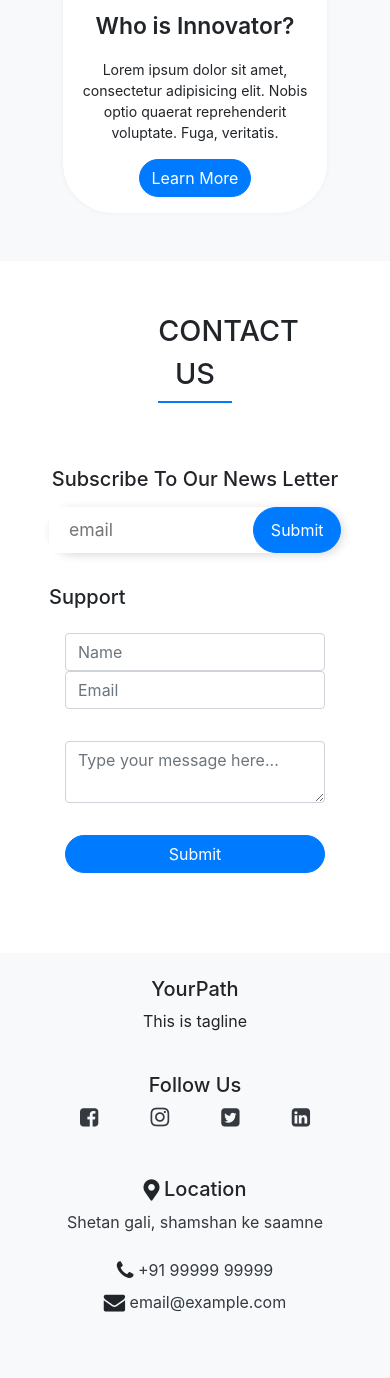
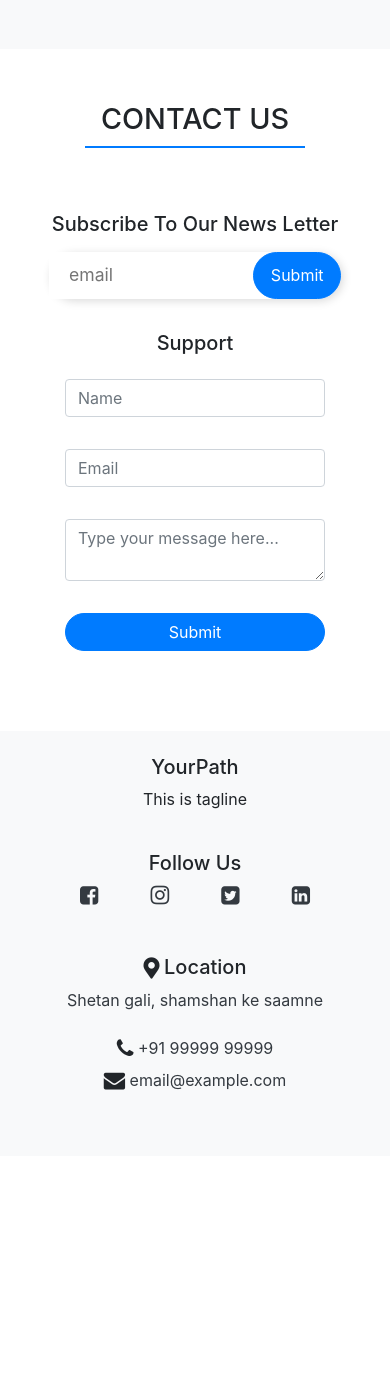
Before and after one commit to akshsisodiya/yourpath, a Django app: page / in a window 390 px wide. Shown: the part 2670-4048 px from the top of the page. After the commit the page ends 3760 px from the top, so only its background shows below. Run offline with Django 3.2, Linux system fonts and the light colour scheme; some libraries are stand-ins or nearby versions.

Commit message:
'increased-responsiveness'

```diff
--- a/static/css/header.css
+++ b/static/css/header.css
@@ -99,6 +99,11 @@
         font-size: 5em;
     }
 }
+@media (max-width: 400px) {
+    .header-left .title{
+        font-size: 3em;
+    }
+}
 
 /* Header Navbar */
 .navbar{
--- a/static/css/home.css
+++ b/static/css/home.css
@@ -8,9 +8,37 @@
     border-bottom: 0.1em solid var(--primary);
     width: 25%;
 }
+@media (max-width: 750px) {
+    .section-title{
+        width: 75%;
+    }
+}
 .section-content{
     font-size: 1.1em;
     font-weight: 400;
+    text-align: center;
+}
+#scroll-top{
+    position: fixed; /* Fixed/sticky position */
+    bottom: 50px; /* Place the button at the bottom of the page */
+    right: 60px; /* Place the button 30px from the right */
+    z-index: 99;
+    height: 60px;
+    width: 60px;/* Make sure it does not overlap */
+    transition: all 0.2s ease-in-out;
+}
+#scroll-top button{
+    display: flex;
+    align-items: center;
+    justify-content: center;
+}
+@media (max-width: 750px) {
+    #scroll-top{
+        bottom: 20px; /* Place the button at the bottom of the page */
+        right: 30px;
+        height: 40px;
+        width: 40px;
+    }
 }
 
 /* about-us */
@@ -61,6 +89,14 @@
 .service-card .description{
     font-size: 0.8em;
 }
+@media (max-width: 400px) {
+    .img-container{
+        height: 30%;
+    }
+    .service-card{
+        height: 20em;
+    }
+}
 
 /* Contact */
 .subscription{
--- a/static/js/home.js
+++ b/static/js/home.js
@@ -1,19 +1,52 @@
 var prevScrollpos = window.pageYOffset;
+var scroll_top = document.getElementById('scroll-top')
 window.onscroll = function() {
     var currentScrollPos = window.pageYOffset;
     if (prevScrollpos > currentScrollPos) {
         document.getElementById("navbar").style.top = "0";
+        if (currentScrollPos>600){
+            scroll_top.classList.remove('d-none')
+        }else{
+
+            scroll_top.classList.add('d-none')
+        }
     } else {
         document.getElementById("navbar").style.top = "-75px";
+        if(scroll_top.classList[0]){
+
+        }else{
+            scroll_top.classList.add('d-none')
+        }
     }
-    if (currentScrollPos>400){
+    if (currentScrollPos>200){
         document.getElementById("navbar").style.backgroundColor = "white";
     }else{
         document.getElementById("navbar").style.backgroundColor = "rgba(255,255,255,0.4)";
     }
+
     prevScrollpos = currentScrollPos;
 }
 
 window.onload = function (){
     document.querySelector('.header-left.load').classList.remove('load')
 }
+
+var links = document.getElementsByClassName("nav-link");
+
+//Browse the previously created array
+Array.prototype.forEach.call(links, function(elem, index) {
+    //Get the hyperlink target and if it refers to an id go inside condition
+    var elemAttr = elem.getAttribute("href");
+    if(elemAttr && elemAttr.includes("#")) {
+        //Replace the regular action with a scrolling to target on click
+        elem.addEventListener("click", function(ev) {
+            ev.preventDefault();
+            //Scroll to the target element using replace() and regex to find the href's target id
+            document.getElementById(elemAttr.replace(/#/g, "")).scrollIntoView({
+                behavior: "smooth",
+                block: "start",
+                inline: "nearest"
+            });
+        });
+    }
+});
--- a/templates/components/header.html
+++ b/templates/components/header.html
@@ -2,7 +2,7 @@
 {% block head %}
     <link rel="stylesheet" href={% static 'css/header.css' %}>
 {% endblock %}
-<div class="header" id="home">
+<section class="header" id="home">
     <div class="header-img"></div>
     <div class="header-left load px-5">
         <div class="title">
@@ -20,7 +20,7 @@
             </div>
         </div>
     </div>
-</div>
+</section>
 <script src="https://code.jquery.com/jquery-3.5.1.min.js"      integrity="sha256-9/aliU8dGd2tb6OSsuzixeV4y/faTqgFtohetphbbj0=" crossorigin="anonymous"></script>
 <script src="https://code.jquery.com/jquery-3.5.1.js"
         integrity="sha256-QWo7LDvxbWT2tbbQ97B53yJnYU3WhH/C8ycbRAkjPDc="
--- a/templates/core/about_us.html
+++ b/templates/core/about_us.html
@@ -1,4 +1,4 @@
-<div class="about-us container p-5" id="about-us">
+<section class="about-us container p-5" id="about-us">
     <div class="section-title mb-5">
         ABOUT US
     </div>
@@ -7,4 +7,4 @@
             Lorem ipsum dolor sit amet, consectetur adipisicing elit. Animi aperiam asperiores at debitis, eos expedita, explicabo harum illum in incidunt ipsa, maiores nemo neque obcaecati odio perferendis quae quaerat quam quia quod sunt ullam vitae. Assumenda ducimus eveniet ipsum laboriosam laudantium, magni natus necessitatibus, provident quas quis sed sequi velit.
         </div>
     </div>
-</div>
+</section>
--- a/templates/core/contact_us.html
+++ b/templates/core/contact_us.html
@@ -1,4 +1,4 @@
-<div class="contact container p-5" id="contact">
+<section class="contact container p-5" id="contact">
     <div class="section-title mb-5">
         CONTACT US
     </div>
@@ -14,14 +14,14 @@
                 </div>
         </div>
             <div class="col-lg-6 p-3">
-                <div class="Support">
+                <div class="Support text-center">
                     <h5>Support</h5>
                     <form action="#" class="form">
-                        <div class="row p-3">
-                            <div class="col-lg-6">
+                        <div class="row px-3">
+                            <div class="col-lg-6 py-3">
                                 <input type="text" class="form-control" name="name" placeholder="Name">
                             </div>
-                            <div class="col-lg-6">
+                            <div class="col-lg-6 py-3">
                                 <input type="email" class="form-control" name="email" placeholder="Email">
                             </div>
                         </div>
--- a/templates/core/home.html
+++ b/templates/core/home.html
@@ -4,6 +4,11 @@
     <link rel="stylesheet" href="{% static 'css/home.css' %}">
 {% endblock %}
 {% block content %}
+    <div id="scroll-top" class="d-none">
+        <button class="btn btn-primary rounded-circle nav-link" style="width: 100%; height: 100%;" href="#home">
+            <i class="fa fa-arrow-up lg"></i>
+        </button>
+    </div>
 <div style="position: relative;">
     {% include 'components/home_navbar.html' %}
     {% include 'components/header.html' %}
--- a/templates/core/services.html
+++ b/templates/core/services.html
@@ -1,11 +1,11 @@
-<div class="container-fluid bg-light">
+<section class="container-fluid bg-light">
     <div class="services container p-5" id="services">
         <div class="section-title mb-5">
             OUR SERIVECE
         </div>
         <div class="section-content text-center">
             <div class="row">
-                <div class="col-lg-4 p3">
+                <div class="col-lg-4 px-3 py-3 search-card-container">
                     <div class="service-card" id="service-card-1" >
                         <div class="img-container mb-3">
                             <div class="img"></div>
@@ -15,7 +15,7 @@
                         <button class="btn btn-primary rounded-pill">Learn More</button>
                     </div>
                 </div>
-                <div class="col-lg-4 p3">
+                <div class="col-lg-4 px-3 py-3 search-card-container">
                     <div class="service-card" id="service-card-2" >
                         <div class="img-container mb-3">
                             <div class="img"></div>
@@ -25,7 +25,7 @@
                         <button class="btn btn-primary rounded-pill">Learn More</button>
                     </div>
                 </div>
-                <div class="col-lg-4 p3">
+                <div class="col-lg-4 px-3 py-3 search-card-container">
                     <div class="service-card" id="service-card-3" >
                         <div class="img-container mb-3">
                             <div class="img"></div>
@@ -38,4 +38,4 @@
             </div>
         </div>
     </div>
-</div>
+</section>
```
Also changed, not shown: static/css/base.css (line endings or trailing spaces).
